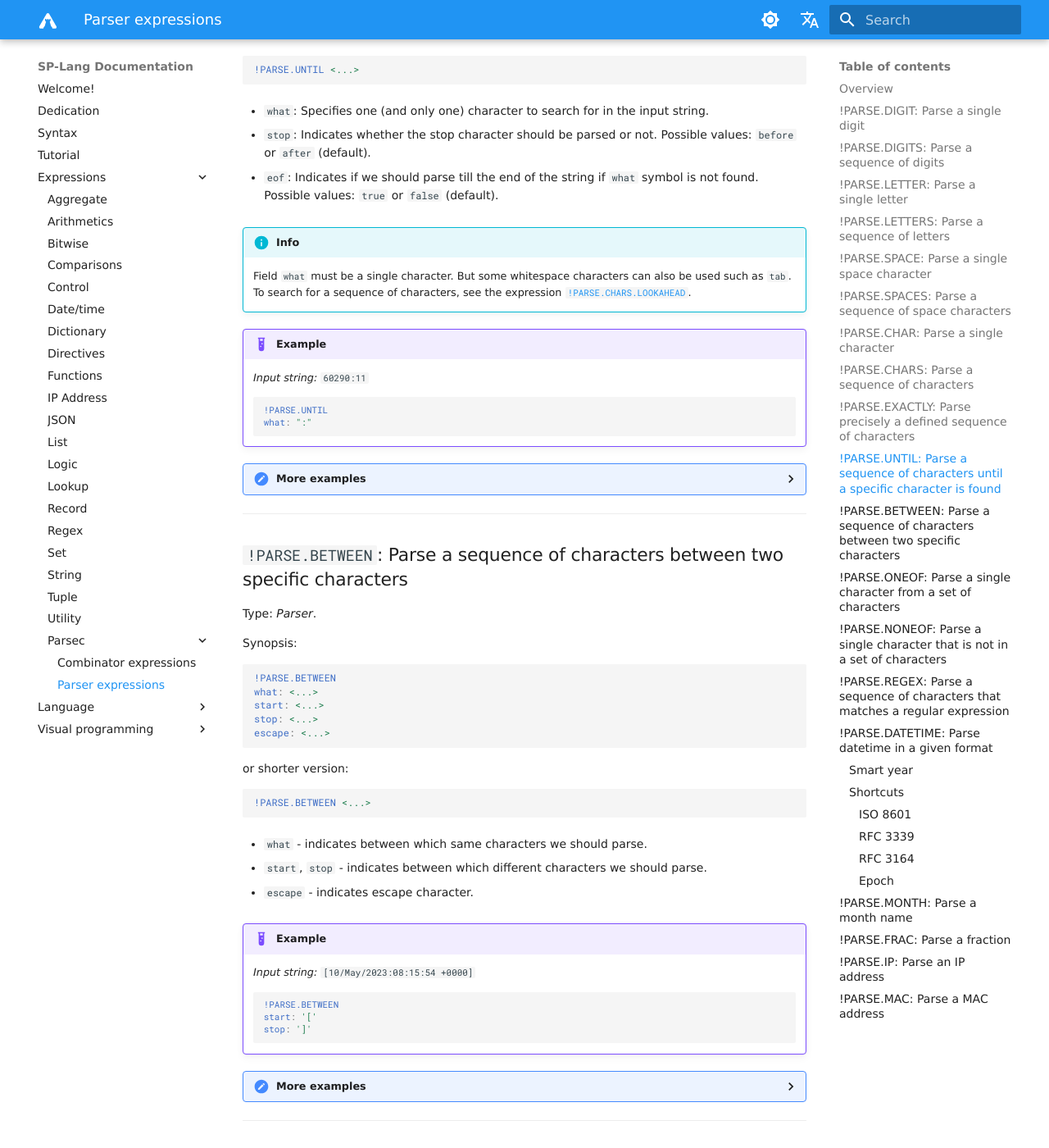
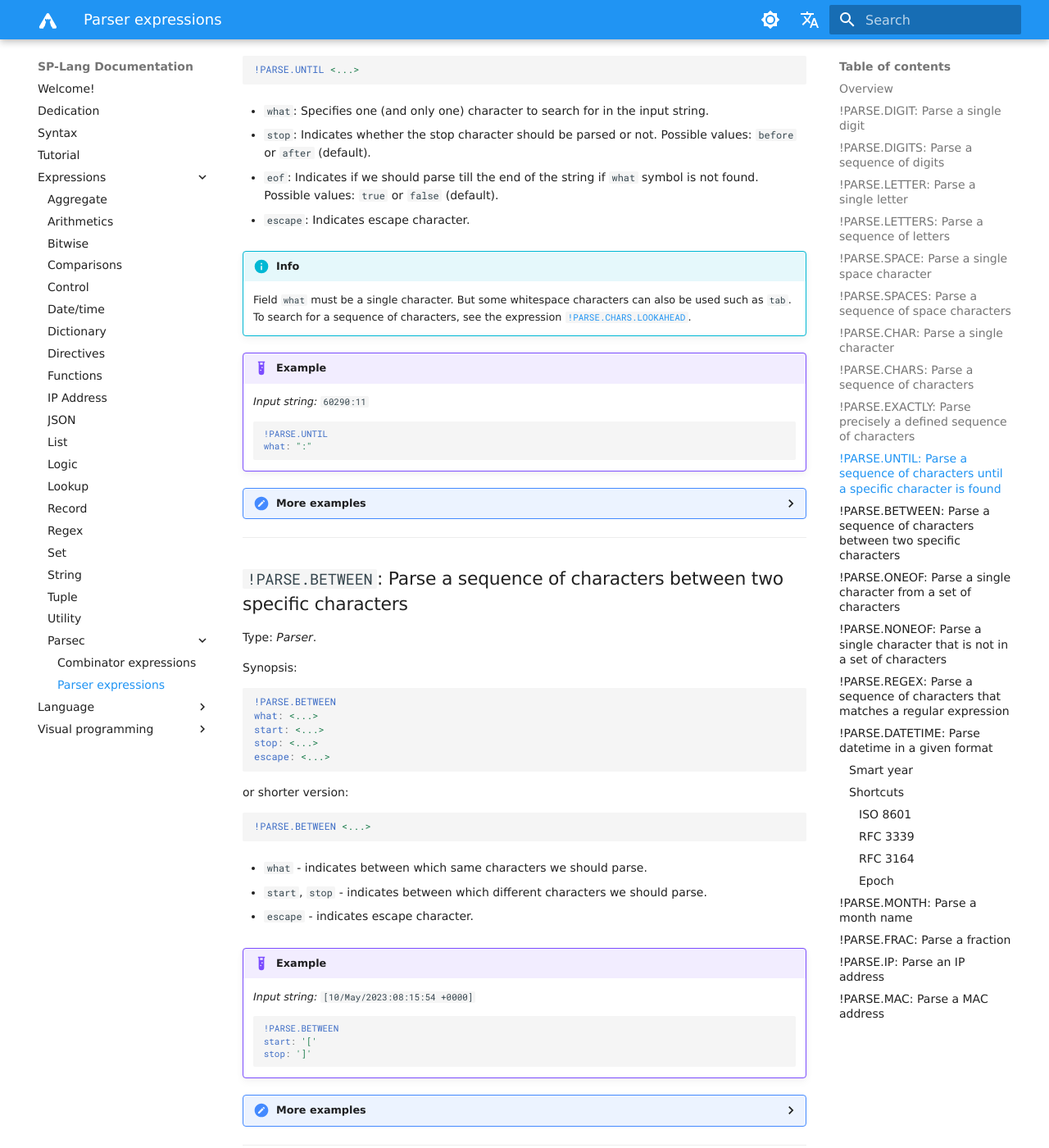
Before and after one commit to TeskaLabs/splang-docs, an MkDocs documentation site: the page built from docs/expressions/parsec/parser.md, in a window 1280 px wide and 1400 px high, scrolled down 5381 px. Shown: the whole window at 82% size. Built offline with MkDocs 1.6.1 and Material for MkDocs 9.7.7, drawn with Linux system fonts in a browser that asks for light colours; some web fonts are replaced; comment, search, counter and statistics services are not loaded.

Commit message:
Add escape parameter to PARSE.UNTIL expression

````diff
--- a/docs/expressions/parsec/parser.md
+++ b/docs/expressions/parsec/parser.md
@@ -352,6 +352,8 @@ or shorter version:
 - `eof`: Indicates if we should parse till the end of the string if `what` symbol is not found.
 			Possible values: `true` or `false` (default).
 
+- `escape`: Indicates escape character.
+
 
 !!! info
 
@@ -394,6 +396,18 @@ Parse until <code>tab</code> symbol:
 !PARSE.UNTIL
 what: 'tab'
 ```
+
+Parse until vertical slash, escape internal vertical slashes:<br>
+
+<i>Input string:</i><code>CRED_REFR\|success\|fail|</code>
+
+```yaml
+!PARSE.UNTIL
+what: '|'
+escape: '\'
+```
+
+
 </details>
 
 
@@ -451,7 +465,7 @@ Parse between double-quotes, short form:
 
 Parse between double-quotes, escape internal double-quotes:<br>
 
-<i>Input string:</i><code>"one, "two", three"</code>
+<i>Input string:</i><code>"one, \"two\", three"</code>
 
 ```yaml
 !PARSE.BETWEEN
````
